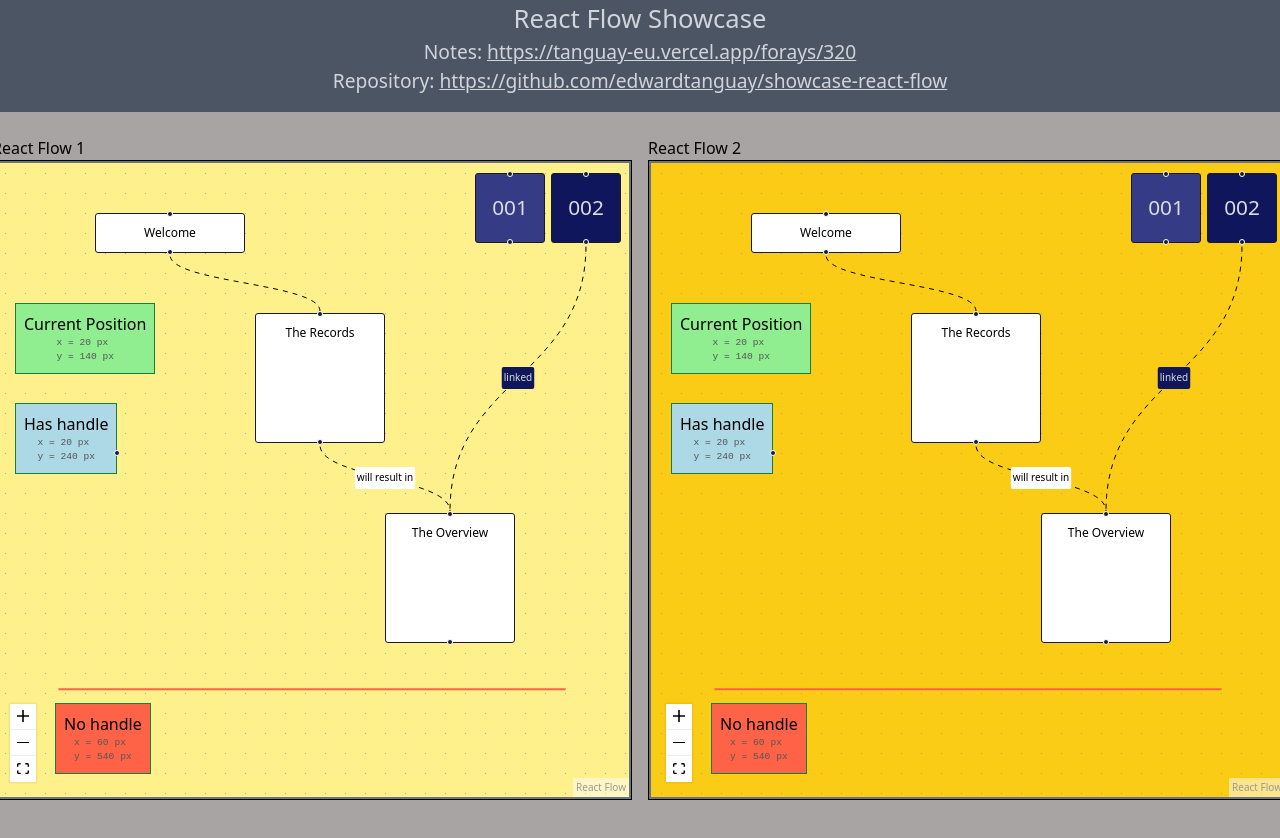
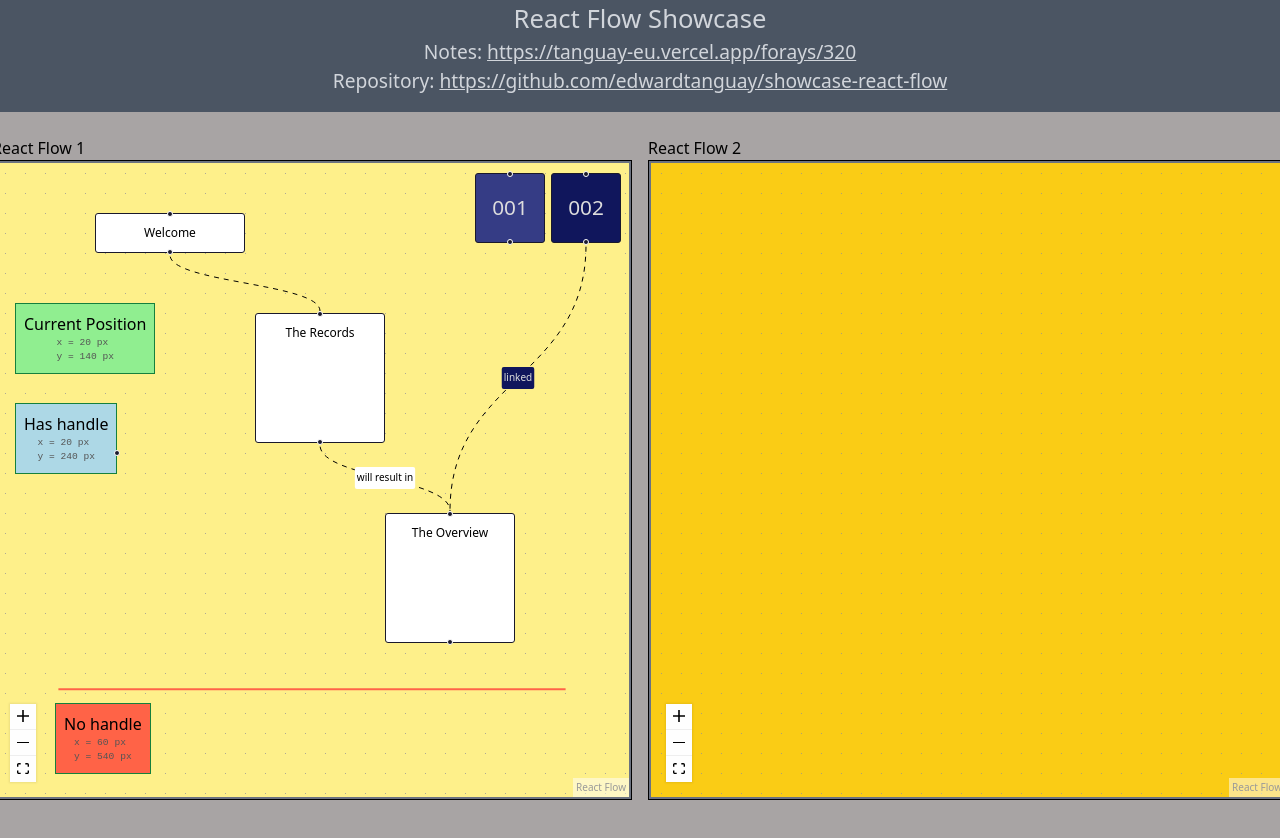
Before and after one commit to edwardtanguay/showcase-react-flow, a React (Vite) app: page / in a window 1280 px wide. Shown: the top 838 px of the page. Built offline with nearby package versions, Linux system fonts and the light colour scheme.

Commit message:
second has zero

```diff
--- a/src/components/FlowArea2/index.tsx
+++ b/src/components/FlowArea2/index.tsx
@@ -7,9 +7,8 @@
 	useEdgesState,
 } from "@xyflow/react";
 import "@xyflow/react/dist/style.css";
-import { initialNodes, nodeTypes } from "../FlowArea1/nodes";
-import { initialEdges } from "../FlowArea1/edges";
-import { DividerLine } from "../FlowArea1/DividerLine";
+import { initialNodes, nodeTypes } from "./nodes";
+import { initialEdges } from "./edges";
 
 export const FlowArea2 = () => {
 	const [nodes] = useNodesState(initialNodes);
@@ -27,7 +26,6 @@
 				>
 					<Background />
 					<Controls showInteractive={false} />
-					<DividerLine />
 				</ReactFlow>
 			</div>
 		</section>
--- a/src/components/FlowArea2/nodes/PositionLoggerNode.tsx
+++ /dev/null
@@ -1,38 +0,0 @@
-import { Handle, type NodeProps, Position } from "@xyflow/react";
-import { type PositionLoggerNode } from "./types";
-
-export function PositionLoggerNode({
-	positionAbsoluteX,
-	positionAbsoluteY,
-	data,
-}: NodeProps<PositionLoggerNode>) {
-	const x = `${Math.round(positionAbsoluteX)} px`;
-	const y = `${Math.round(positionAbsoluteY)} px`;
-
-	const hasHandle = data.hasHandle ? data.hasHandle : false;
-
-	const getBgColor = (): string => {
-		if (positionAbsoluteY >= 530) {
-			return "tomato";
-		} else {
-			return data.bgcolor;
-		}
-	};
-
-	return (
-		<div
-			style={{ backgroundColor: getBgColor() }}
-			className="p-2 rounFded border border-green-700 flex justify-center flex-col"
-		>
-			<div>{data.label && <div>{data.label}</div>}</div>
-
-			<div className="positionArea flex justify-center">
-				<div>
-					<p>x = {x}</p>
-					<p>y = {y}</p>
-				</div>
-			</div>
-			{hasHandle && <Handle type="source" position={Position.Right} />}
-		</div>
-	);
-}
--- a/src/components/FlowArea2/nodes/index.ts
+++ b/src/components/FlowArea2/nodes/index.ts
@@ -1,100 +1,15 @@
 import { NodeTypes } from "@xyflow/react";
-import { PositionLoggerNode } from "./PositionLoggerNode";
 import { AppNode } from "./types";
 
 export const initialNodes: AppNode[] = [
 	{
 		id: "1",
 		data: {
-			label: "Information",
+			label: "Single",
 		},
 		position: { x: 0, y: 0 },
 		hidden: true,
 	},
-	{
-		id: "2",
-		data: {
-			label: "Welcome",
-		},
-		position: { x: 100, y: 50 },
-	},
-	{
-		id: "3",
-		data: {
-			label: "The Records",
-		},
-		position: { x: 260, y: 150 },
-		width: 130,
-		height: 130,
-	},
-	{
-		id: "4",
-		data: {
-			label: "The Overview",
-		},
-		position: { x: 390, y: 350 },
-		width: 130,
-		height: 130,
-	},
-	{
-		id: "5",
-		data: { label: "Current Position", bgcolor: "lightgreen" },
-		type: "position-logger",
-		position: { x: 20, y: 140 },
-		height: 100,
-	},
-	{
-		id: "6",
-		data: { label: "Has handle", bgcolor: "lightblue", hasHandle: true },
-		type: "position-logger",
-		position: { x: 20, y: 240 },
-		height: 100,
-	},
-	{
-		id: "7",
-		data: { label: "No handle", bgcolor: "blue", hasHandle: false },
-		type: "position-logger",
-		position: { x: 60, y: 540 },
-		height: 100,
-	},
-	{
-		id: "8",
-		data: {
-			label: "001",
-		},
-		position: { x: 480, y: 10 },
-		width: 70,
-		height: 70,
-		style: {
-			backgroundColor: "#353c85",
-			color: "#ddd",
-			fontSize: "1.3rem",
-			display: "flex",
-			alignItems: "center",
-			justifyContent: "center",
-			textAlign: "center"
-		},
-	},
-	{
-		id: "9",
-		data: {
-			label: "002",
-		},
-		position: { x: 556, y: 10 },
-		width: 70,
-		height: 70,
-		style: {
-			backgroundColor: "#10165c",
-			color: "#ddd",
-			fontSize: "1.3rem",
-			display: "flex",
-			alignItems: "center",
-			justifyContent: "center",
-			textAlign: "center"
-		},
-	},
 ];
 
-export const nodeTypes = {
-	"position-logger": PositionLoggerNode,
-} satisfies NodeTypes;
+export const nodeTypes = {} satisfies NodeTypes;
--- a/src/components/FlowArea2/nodes/types.ts
+++ b/src/components/FlowArea2/nodes/types.ts
@@ -1,4 +1,3 @@
-import type { Node, BuiltInNode } from "@xyflow/react";
+import type { BuiltInNode } from "@xyflow/react";
 
-export type PositionLoggerNode = Node<{ label: string, bgcolor: string, hasHandle?: boolean }, 'position-logger'>;
-export type AppNode = BuiltInNode | PositionLoggerNode;
+export type AppNode = BuiltInNode;
```
